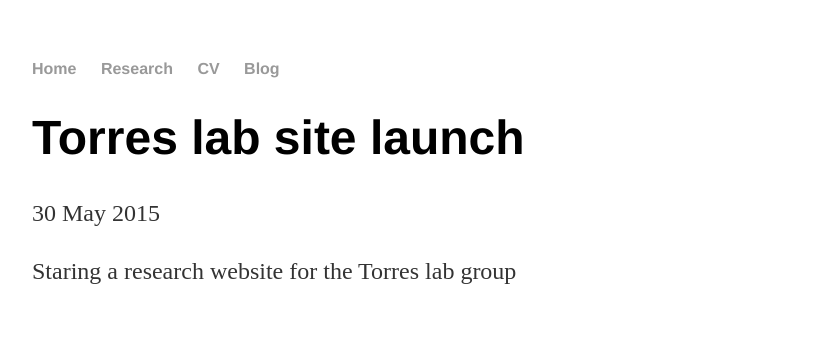
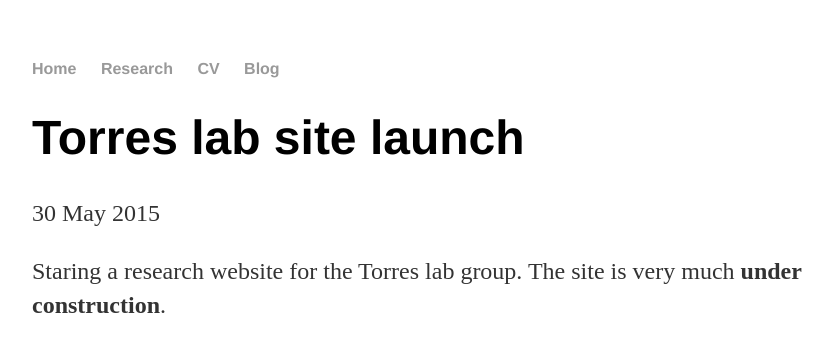
Before and after one commit to torres-lab/torres-lab.github.io, a Jekyll site: the page built from _posts/2016-05-30-first-post.md, in a window 1280 px wide. Shown: the top 352 px of the page, without its empty margins (160-993 px from the left). Built offline with Jekyll 4.4.1, drawn with Linux system fonts in a browser that asks for light colours.

Commit message:
Update 2016-05-30-first-post.md

```diff
--- a/_posts/2016-05-30-first-post.md
+++ b/_posts/2016-05-30-first-post.md
@@ -4,4 +4,4 @@ title: "Torres lab site launch"
 date: 2015-05-30
 ---
 
-Staring a research website for the Torres lab group
+Staring a research website for the Torres lab group. The site is very much __under construction__.
```
